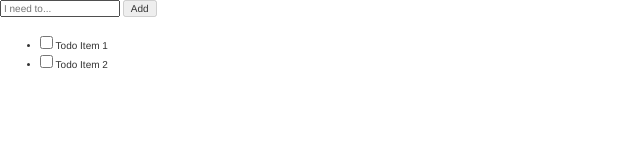
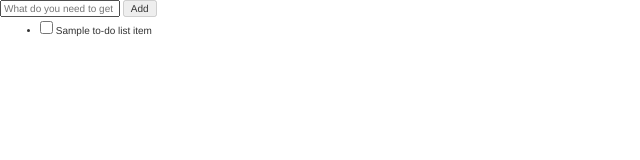
Before and after one commit to JCarmine/Simple_Angular_ToDo_App, a plain HTML site: page index.html in a window 1280 px wide. Shown: the whole page, without its empty margins (0-640 px from the left). Drawn offline with nearby package versions, Linux system fonts and the light colour scheme.

Commit message:
Application complete. Pre styling.

```diff
--- a/index.html
+++ b/index.html
@@ -12,24 +12,28 @@
     <script src="https://ajax.googleapis.com/ajax/libs/angularjs/1.0.7/angular.min.js"></script>
 </head>
 <body>
+
     <!--[if lt IE 8]>
     <p class="browserupgrade">You are using an <strong>outdated</strong> browser. Please <a href="http://browsehappy.com/">upgrade your browser</a> to improve your experience.</p>
     <![endif]-->
+
+    <!-- Start of To-Do Application -->
     <div ng-app="ToDo" ng-controller="TodoCtrl">
-        <form name="userForm" novalidate>
-            <div class="form-group" ng-class="{ 'has-error' : userForm.name.$invalid && !userForm.name.$pristine }">
 
-                <input class="add-input" placeholder="I need to..." type="text" ng-model="formTodoText" name="name" class="form-control" ng-model="user.name" required/>
-                <button class="add-btn" ng-disabled="userForm.$invalid" ng-click="addTodo()">Add</button>
+        <!-- Form for creating new to-do item. Includes validation that prevents a new item from being created if input field is empty. -->
+        <form name="addForm" ng-class="{ 'has-error' : addForm.name.$invalid && !addForm.name.$pristine }" novalidate>
+            <input class="add-input" placeholder="What do you need to get done?" type="text" ng-model="formTodoText" name="name" class="form-control" ng-model="user.name" required/>
+            <button class="add-btn" ng-disabled="addForm.$invalid" ng-click="addTodo()">Add</button>
+        </form>
 
-            </div>
-        </form>
+        <!-- Creates <li> for each item stored in todos list. Also creates a <li> for each new to-do item added.-->
         <ul>
             <li ng-repeat="todo in todos">
                 <input type="checkbox" ng-model="todo.done"/>
                 <span class="done-{{todo.done}}">{{todo.text}}</span>
             </li>
         </ul>
+
     </div>
 
      <script src="js/plugins.js"></script>
--- a/js/main.js
+++ b/js/main.js
@@ -3,8 +3,7 @@ var app = angular.module('ToDo', []);
 app.controller('TodoCtrl', function($scope) {
 
   $scope.todos = [
-    {text:'Todo Item 1', done:false},
-    {text: 'Todo Item 2', done:false}
+    {text:'Sample to-do list item', done:false},
   ];
 
   $scope.addTodo = function () {
--- a/js/min/main-min.js
+++ b/js/min/main-min.js
@@ -1 +1 @@
-var app=angular.module("ToDo",[]);app.controller("TodoCtrl",function(o){o.todos=[{text:"Todo Item 1",done:!1},{text:"Todo Item 2",done:!1}],o.addTodo=function(){o.todos.push({text:o.formTodoText,done:!1}),o.formTodoText=""}});
+var app=angular.module("ToDo",[]);app.controller("TodoCtrl",function(o){o.todos=[{text:"Sample to-do list item",done:!1}],o.addTodo=function(){o.todos.push({text:o.formTodoText,done:!1}),o.formTodoText=""}});
```
